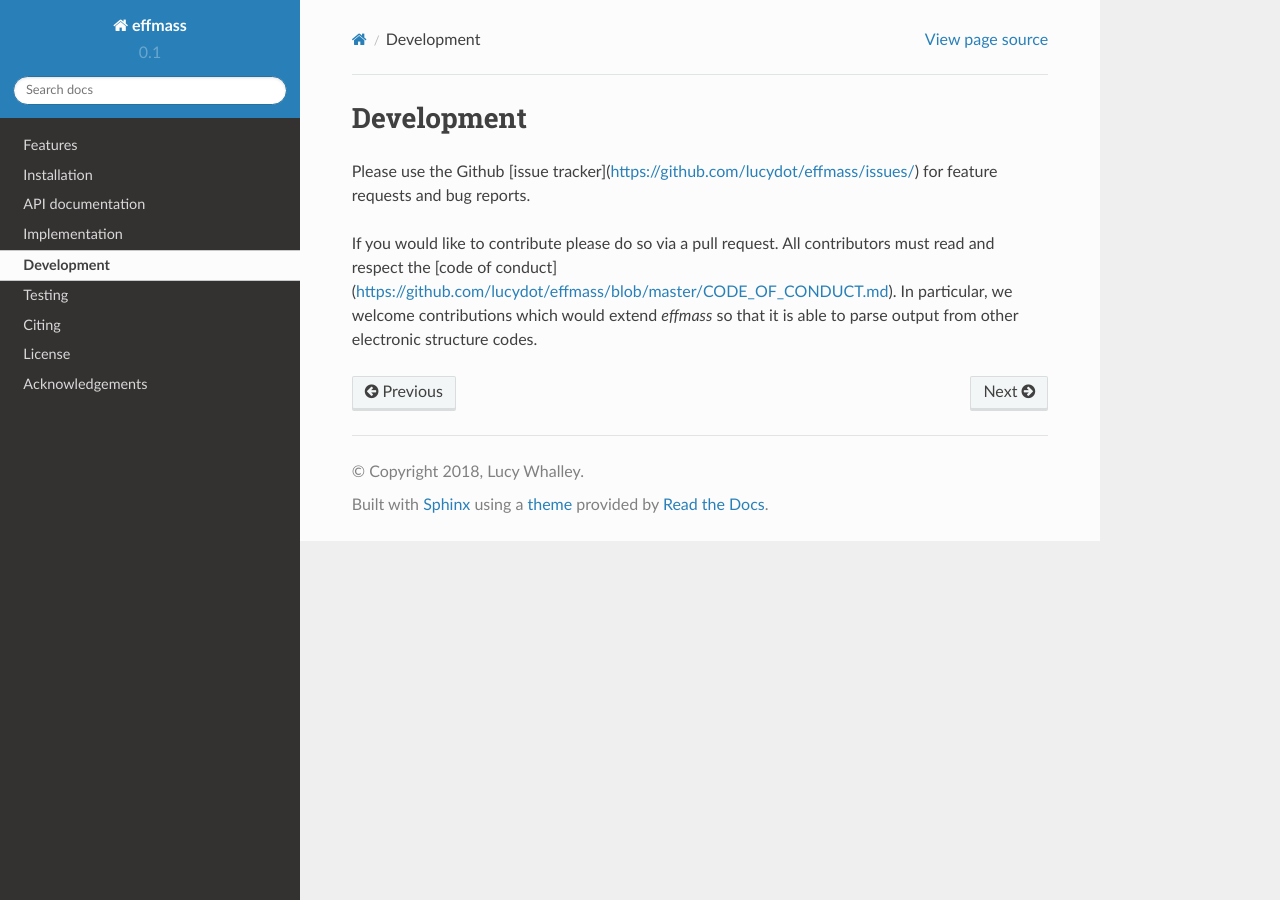
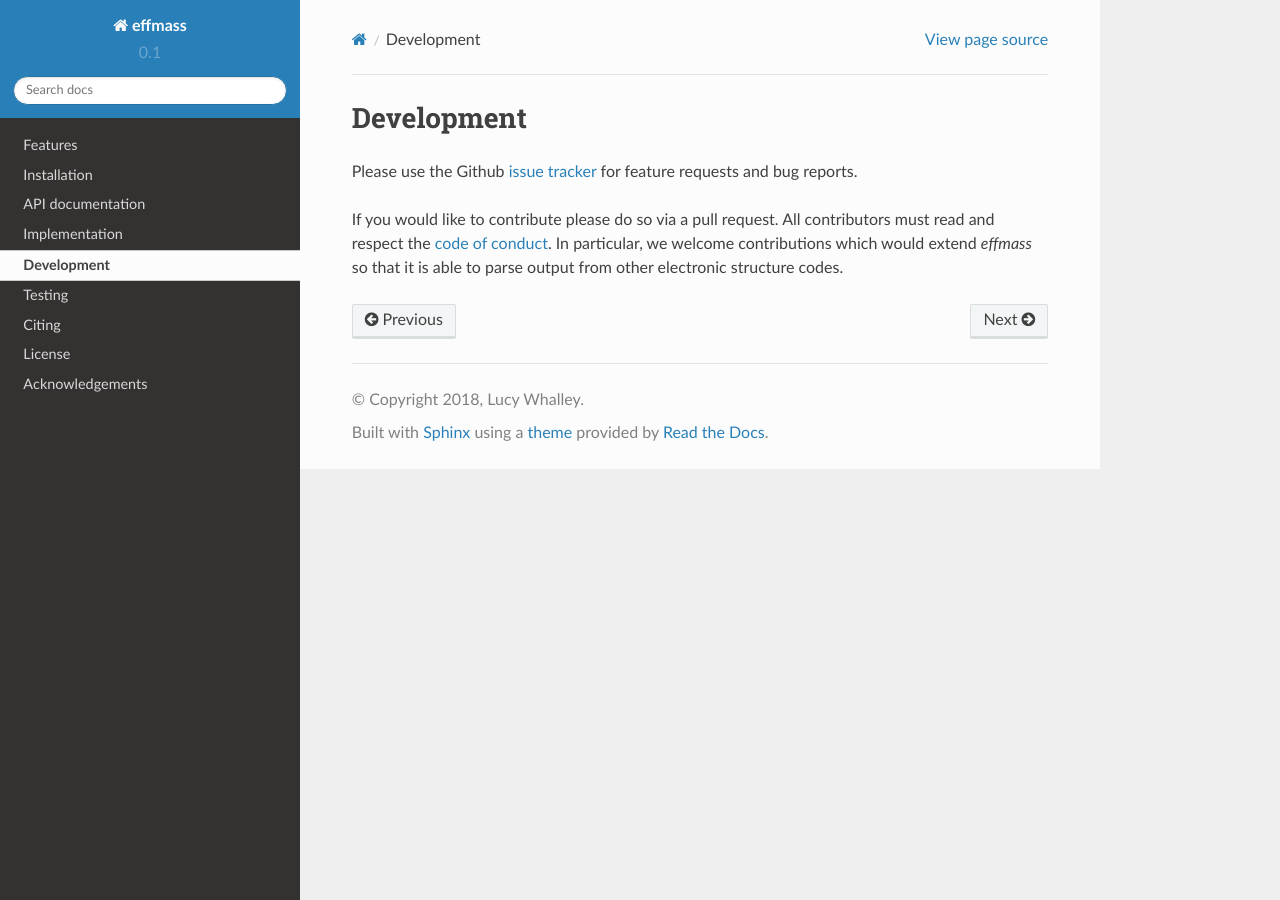
Before and after one commit to lucydot/effmass, a Sphinx documentation site: the page built from docs/source/Development.rst, in a window 1280 px wide. Built offline with Sphinx 7.4.7 and the Read the Docs theme 2.0.0, drawn with Linux system fonts in a browser that asks for light colours.

Commit message:
Fix links

```diff
--- a/docs/source/Development.rst
+++ b/docs/source/Development.rst
@@ -2,6 +2,6 @@
 Development
 ===========
 
-Please use the Github [issue tracker](https://github.com/lucydot/effmass/issues/) for feature requests and bug reports.
+Please use the Github `issue tracker <https://github.com/lucydot/effmass/issues/>`_ for feature requests and bug reports.
 
-If you would like to contribute please do so via a pull request. All contributors must read and respect the [code of conduct](https://github.com/lucydot/effmass/blob/master/CODE_OF_CONDUCT.md). In particular, we welcome contributions which would extend `effmass` so that it is able to parse output from other electronic structure codes.
+If you would like to contribute please do so via a pull request. All contributors must read and respect the `code of conduct <https://github.com/lucydot/effmass/blob/master/CODE_OF_CONDUCT.md>`_. In particular, we welcome contributions which would extend `effmass` so that it is able to parse output from other electronic structure codes.
```
